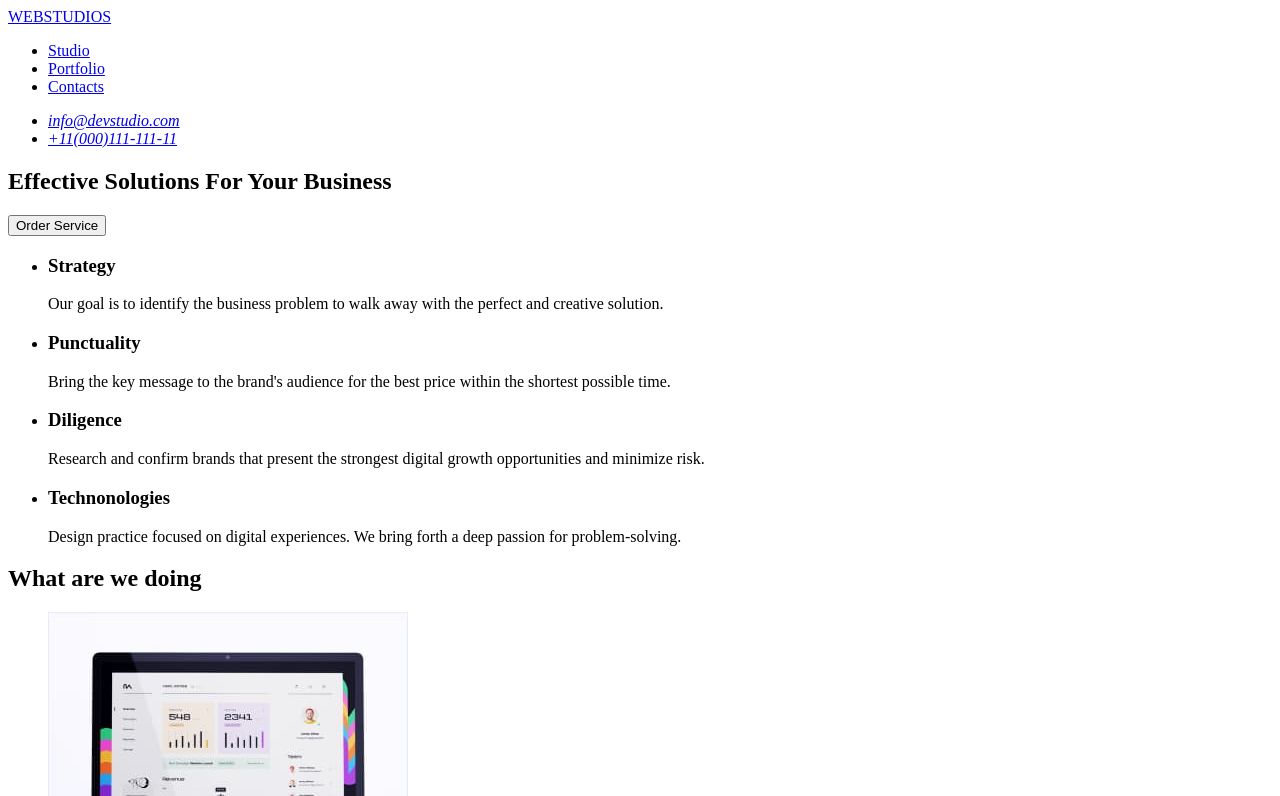
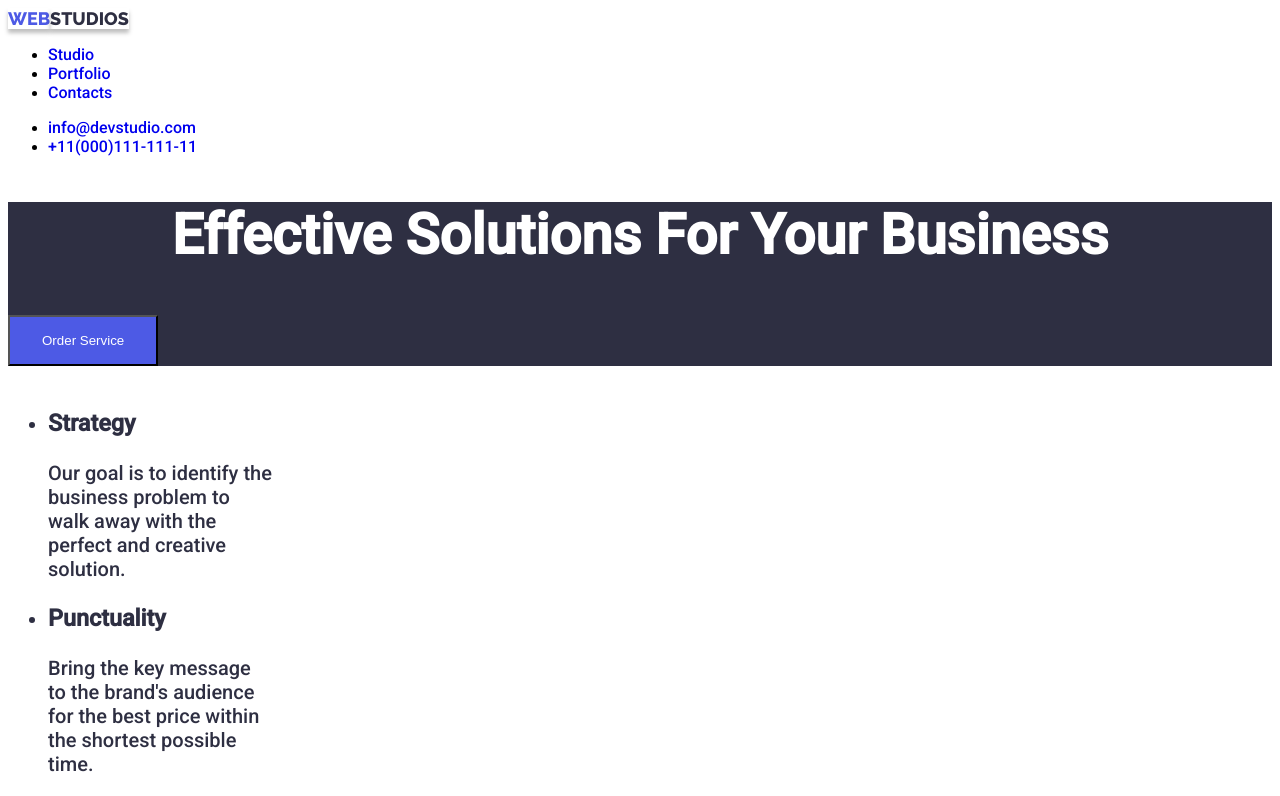
Before and after one commit to johnpaulo27/hmtlncss-002, a plain HTML site: page index.html in a window 1280 px wide. Shown: the top 796 px of the page. Drawn offline with Linux system fonts and the light colour scheme.

Commit message:
2nd changes

```diff
--- a/index.css
+++ b/index.css
@@ -51,11 +51,10 @@ h1 {
     Font-style: normal;
 }
 .button {
+    padding: 16px 32px 16px 32px;
+    align-items: flex-start;
     background-color: #4D5AE5;
     color:white;
-    display:inline-flex;
-    padding: 16px 32px;
-    align-items: flex-start;
     cursor: pointer;
     gap: 10px;
 }
--- a/index.html
+++ b/index.html
@@ -4,31 +4,40 @@
         <title>htmlcsshw001</title>
         <meta name="description" content="A great website"  />
         <meta charset="utf-8"   />
+        <link rel="stylesheet" type="text/css" href="index.css" />
+        <link rel="preconnect" href="https://fonts.gstatic.com" crossorigin>
+        <link href="https://fonts.googleapis.com/css2?family=Raleway:wght@800&family=Roboto:wght@500&display=swap" rel="stylesheet">
+        <link rel="preconnect" href="https://fonts.googleapis.com">
     </head>
 <body>
 
 <!-- header Section -->
     <header>
         <nav>
-            <a href="#">WEBSTUDIOS</a>
+            <!-- "logo" -->
+            <a class="first-logo" href="#">
+                <span>WEB</span><span>STUDIOS</span>
+            </a>
                 <ul>
-                <li><a href="#">Studio</a></li>
-                <li><a href="#">Portfolio</a></li>
-                <li><a href="#">Contacts</a></li>
+                    <li><a class="studio" href="#">Studio</a></li> <!-- Added class "studio" -->
+                    <li><a class="portfolio" href="#">Portfolio</a></li> <!-- Added class "portfolio" -->
+                    <li><a class="contacts" href="#">Contacts</a></li> <!-- Added class "contacts" -->
+                    </ul>
                 </nav>
-       <address>
+                <address class="email-telephone">
                     <ul>
                         <li><a class="email" href="info@devstudio.com">info@devstudio.com</a></li>
-           <li><a class="telephone" href="tel:+11(000)111-111-11">+11(000)111-111-11 </a></li>
+                        <li><a class="telephone" href="tel:+11(000)111-111-11">+11(000)111-111-11</a></li>
                     </ul>
                 </address>
-
             </header>
 <!-- main section -->
     <main>
-        <section>
+        <section class="hero">
             <h1>Effective Solutions For Your Business</h1>
+            <a href="#">
             <button type="button" class="button">Order Service</button>
+            </a>
         </section>
 
     <!-- features section 1 -->
@@ -55,7 +64,7 @@
 
     <!-- transactions section 2 -->
     <section class="transactions">
-        <h2>What are we doing</h2>
+        <h2>What Are We Doing</h2>
         <ul>
             <li><img src="img.jpg/a.jpg" alt="computer" /></li>
             <li><img src="img.jpg/b.jpg" alt="celphone" /></li>
@@ -64,8 +73,8 @@
 
     </section>
 
-    <section class="our team">
-        <h3>Our team</h3>
+    <section class="our-team">
+        <h3 class="team">Our Team</h3>
     <ul class="bulletless-list">
         <li><img src="img.jpg/Mark.jpg" alt="mark guerrero" />
             <h3>Mark Guerrero<br>
@@ -90,7 +99,10 @@
 
 <!-- footer -->
 <footer>
-    <a href="#">WEBSTUDIOS</a>
+    <section class="footer-section">
+        <a class="second-logo" href="#">
+        <span>WEB</span><span>STUDIOS</span></a>
         <p>Increase the flow of customers and sales for your business with digital marketing & growth solutions.</p>
+</section>
 </footer>
 </html>
```
Lines whose indentation alone changed are shown as unchanged.
